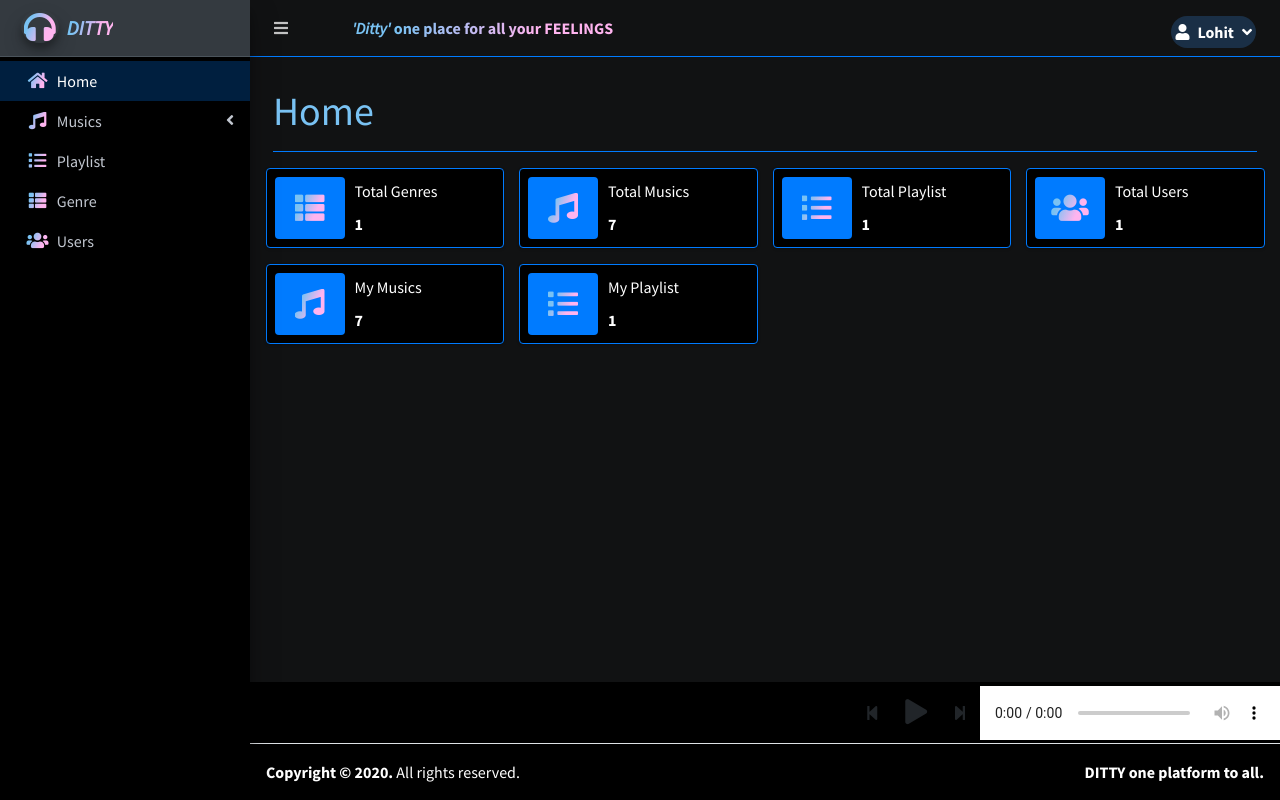
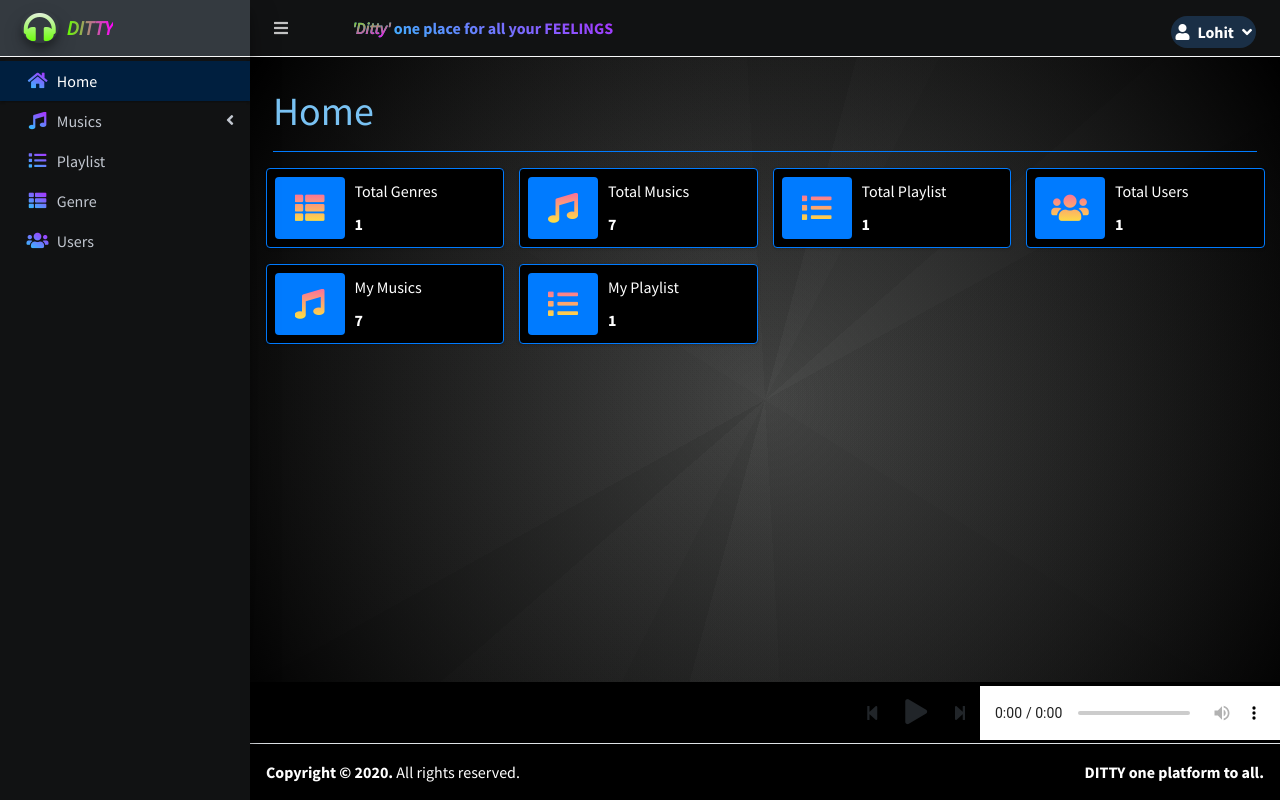
Before and after one commit to lohitlk/wta-lab, a PHP site: page /index.php in a window 1280 px wide. Run offline with PHP 8.4, Linux system fonts and the light colour scheme; a user stored in the database is signed in; data comes from the database, SQL or seed files in the repository; some libraries are stand-ins or nearby versions.

Commit message:
small update

```diff
--- a/home.php
+++ b/home.php
@@ -1,9 +1,10 @@
 <?php include('db_connect.php') ?>
 <!-- Info boxes -->
-        <div class="row">
+        <div class="row" style="">
           <div class="col-12 col-sm-6 col-md-3">
             <div class="info-box bg-black border border-primary">
-              <span class="info-box-icon bg-primary elevation-1"><i class="fas fa-th-list text-gradient-primary"></i></span>
+              <span class="info-box-icon bg-primary elevation-1"><i class="fas fa-th-list" style="background: -webkit-linear-gradient(90deg, #FEE140 0%, #FA709A 100%); -webkit-background-clip: text;-webkit-text-fill-color: transparent;">
+</i></span>
 
               <div class="info-box-content">
                 <span class="info-box-text">Total Genres</span>
@@ -18,7 +19,7 @@
 
            <div class="col-12 col-sm-6 col-md-3">
             <div class="info-box bg-black border border-primary">
-              <span class="info-box-icon bg-primary elevation-1"><i class="fas fa-music text-gradient-primary"></i></span>
+              <span class="info-box-icon bg-primary elevation-1"><i class="fas fa-music" style="background: -webkit-linear-gradient(90deg, #FEE140 0%, #FA709A 100%); -webkit-background-clip: text;-webkit-text-fill-color: transparent;"></i></span>
 
               <div class="info-box-content">
                 <span class="info-box-text">Total Musics</span>
@@ -33,7 +34,7 @@
 
           <div class="col-12 col-sm-6 col-md-3">
             <div class="info-box bg-black border border-primary">
-              <span class="info-box-icon bg-primary elevation-1"><i class="fas fa-list text-gradient-primary"></i></span>
+              <span class="info-box-icon bg-primary elevation-1"><i class="fas fa-list" style="background: -webkit-linear-gradient(90deg, #FEE140 0%, #FA709A 100%); -webkit-background-clip: text;-webkit-text-fill-color: transparent;"></i></span>
 
               <div class="info-box-content">
                 <span class="info-box-text">Total Playlist</span>
@@ -47,7 +48,7 @@
           </div>
           <div class="col-12 col-sm-6 col-md-3">
             <div class="info-box bg-black border border-primary">
-              <span class="info-box-icon bg-primary elevation-1"><i class="fas fa-users text-gradient-primary"></i></span>
+              <span class="info-box-icon bg-primary elevation-1"><i class="fas fa-users" style="background: -webkit-linear-gradient(90deg, #FEE140 0%, #FA709A 100%); -webkit-background-clip: text;-webkit-text-fill-color: transparent;"></i></span>
 
               <div class="info-box-content">
                 <span class="info-box-text">Total Users</span>
@@ -61,7 +62,7 @@
           </div>
           <div class="col-12 col-sm-6 col-md-3">
             <div class="info-box bg-black border border-primary">
-              <span class="info-box-icon bg-primary elevation-1"><i class="fas fa-music text-gradient-primary"></i></span>
+              <span class="info-box-icon bg-primary elevation-1"><i class="fas fa-music" style="background: -webkit-linear-gradient(90deg, #FEE140 0%, #FA709A 100%); -webkit-background-clip: text;-webkit-text-fill-color: transparent;"></i></span>
 
               <div class="info-box-content">
                 <span class="info-box-text">My Musics</span>
@@ -76,7 +77,7 @@
 
           <div class="col-12 col-sm-6 col-md-3">
             <div class="info-box bg-black border border-primary">
-              <span class="info-box-icon bg-primary elevation-1"><i class="fas fa-list text-gradient-primary"></i></span>
+              <span class="info-box-icon bg-primary elevation-1"><i class="fas fa-list" style="background: -webkit-linear-gradient(90deg, #FEE140 0%, #FA709A 100%); -webkit-background-clip: text;-webkit-text-fill-color: transparent;"></i></span>
 
               <div class="info-box-content">
                 <span class="info-box-text">My Playlist</span>
--- a/index.php
+++ b/index.php
@@ -13,7 +13,7 @@
   <?php include 'topbar.php' ?>
   <?php include 'sidebar.php' ?>
 
-  <div class="content-wrapper  bg-dark">
+  <div class="content-wrapper" style="background-image: radial-gradient(circle at center center, transparent,rgb(0,0,0)),linear-gradient(87deg, rgba(80, 80, 80,0.05) 0%, rgba(80, 80, 80,0.05) 50%,rgba(6, 6, 6,0.05) 50%, rgba(6, 6, 6,0.05) 100%),linear-gradient(105deg, rgba(26, 26, 26,0.05) 0%, rgba(26, 26, 26,0.05) 50%,rgba(155, 155, 155,0.05) 50%, rgba(155, 155, 155,0.05) 100%),linear-gradient(212deg, rgba(130, 130, 130,0.05) 0%, rgba(130, 130, 130,0.05) 50%,rgba(81, 81, 81,0.05) 50%, rgba(81, 81, 81,0.05) 100%),linear-gradient(139deg, rgba(65, 65, 65,0.05) 0%, rgba(65, 65, 65,0.05) 50%,rgba(181, 181, 181,0.05) 50%, rgba(181, 181, 181,0.05) 100%),linear-gradient(331deg, rgba(8, 8, 8,0.05) 0%, rgba(8, 8, 8,0.05) 50%,rgba(120, 120, 120,0.05) 50%, rgba(120, 120, 120,0.05) 100%),linear-gradient(117deg, rgba(135, 135, 135,0.05) 0%, rgba(135, 135, 135,0.05) 50%,rgba(63, 63, 63,0.05) 50%, rgba(63, 63, 63,0.05) 100%),radial-gradient(circle at center center, hsl(127,1%,24%),hsl(127,1%,24%));">
   	 <div class="toast" id="alert_toast" role="alert" aria-live="assertive" aria-atomic="true">
 	    <div class="toast-body text-white">
 	    </div>
--- a/sidebar.php
+++ b/sidebar.php
@@ -1,8 +1,9 @@
-  <aside class="main-sidebar sidebar-dark-navy bg-black elevation-4">
-    <div class="dropdown">
-   	<a href="javascript:void(0)" class="brand-link bg-black" data-toggle="dropdown" aria-expanded="true">
-        <span class="brand-image img-circle elevation-3 d-flex justify-content-center align-items-center text-white font-weight-500" style="width: 38px;height:50px;font-size: 2rem"><b><i class="fa fa-headphones text-gradient-primary"></i></b></span>
-        <span class="brand-text font-weight-bold  text-gradient-primary"><i>DITTY</i></span>
+  <aside class="main-sidebar sidebar-dark-navy bg-dark elevation-4">
+    <div class="dropdown ">
+   	<a href="javascript:void(0)" class="brand-link bg-black border-light" data-toggle="dropdown" aria-expanded="true">
+        <span class="brand-image img-circle elevation-3 d-flex justify-content-center align-items-center text-white font-weight-500" style="width: 38px;height:50px;font-size: 2rem; background: -webkit-linear-gradient(#eee, #66FF00); -webkit-background-clip: text;-webkit-text-fill-color: transparent;"><b><i class="fa fa-headphones text-gradient"></i></b></span>
+        <span class="brand-text font-weight-bold  text-gradient-primary" style="background: -webkit-linear-gradient(180deg, #FF00FF, #66FF00); -webkit-background-clip: text;-webkit-text-fill-color: transparent;"><i>DITTY</i></span>
+
 
       </a>
 
@@ -12,7 +13,7 @@
         <ul class="nav nav-pills nav-sidebar flex-column nav-flat" data-widget="treeview" role="menu" data-accordion="false">
           <li class="nav-item dropdown">
             <a href="./index.php?page=home" class="nav-link nav-home">
-              <i class="nav-icon fas fa-home text-gradient-primary"></i>
+              <i class="nav-icon fas fa-home" style="background: -webkit-linear-gradient(60deg, #21D4FD 0%, #B721FF 100%); -webkit-background-clip: text;-webkit-text-fill-color: transparent;"></i>
               <p>
                 Home
               </p>
@@ -20,7 +21,7 @@
           </li>
           <li class="nav-item">
             <a href="#" class="nav-link nav-is-tree nav-edit_music nav-view_music">
-              <i class="nav-icon fa fa-music text-gradient-primary"></i>
+              <i class="nav-icon fa fa-music" style="background: -webkit-linear-gradient(60deg, #21D4FD 0%, #B721FF 100%); -webkit-background-clip: text;-webkit-text-fill-color: transparent;"></i>
               <p>
                 Musics
                 <i class="right fas fa-angle-left"></i>
@@ -44,20 +45,20 @@
 
           <li class="nav-item">
                 <a href="./index.php?page=playlist" class="nav-link nav-playlist tree-item">
-                  <i class="fas fa-list nav-icon  text-gradient-primary"></i>
+                  <i class="fas fa-list nav-icon" style="background: -webkit-linear-gradient(60deg, #21D4FD 0%, #B721FF 100%); -webkit-background-clip: text;-webkit-text-fill-color: transparent;"></i>
                   <p>Playlist</p>
                 </a>
           </li>
           <li class="nav-item">
                 <a href="./index.php?page=genre_list" class="nav-link nav-genre_list tree-item">
-                  <i class="fas fa-th-list nav-icon  text-gradient-primary"></i>
+                  <i class="fas fa-th-list nav-icon" style="background: -webkit-linear-gradient(60deg, #21D4FD 0%, #B721FF 100%); -webkit-background-clip: text;-webkit-text-fill-color: transparent;"></i>
                   <p>Genre</p>
                 </a>
           </li>
           <?php if($_SESSION['login_type'] == 1): ?>
           <li class="nav-item">
                 <a href="./index.php?page=user_list" class="nav-link nav-user_list tree-item">
-                  <i class="fas fa-users nav-icon  text-gradient-primary"></i>
+                  <i class="fas fa-users nav-icon" style="background: -webkit-linear-gradient(60deg, #21D4FD 0%, #B721FF 100%); -webkit-background-clip: text;-webkit-text-fill-color: transparent;"></i>
                   <p>Users</p>
                 </a>
           </li>
--- a/topbar.php
+++ b/topbar.php
@@ -1,5 +1,5 @@
 
-  <nav class="main-header navbar navbar-expand navbar-primary navbar-dark bg-dark border-primary">
+  <nav class="main-header navbar navbar-expand navbar-primary navbar-dark bg-dark border-light">
 
     <ul class="navbar-nav">
       <?php if(isset($_SESSION['login_id'])): ?>
@@ -11,7 +11,7 @@
        <a ></a>
       </li>
       <li>
-        <a class="nav-link text-gradient-primary"  href="./" role="button"> <large><b><b><i><u>'Ditty'</u></i></b> one place for all your FEELINGS</b></large></a>
+        <a class="nav-link"  href="./" role="button" style="background: -webkit-linear-gradient(60deg, #21D4FD 0%, #B721FF 100%); -webkit-background-clip: text;-webkit-text-fill-color: transparent;"> <large><b><b><i style="background: -webkit-linear-gradient(100deg, #FF00FF, #66FF00); -webkit-background-clip: text;-webkit-text-fill-color: transparent;">'Ditty'</i></b> one place for all your FEELINGS</b></large></a>
       </li>
     </ul>
 
```
